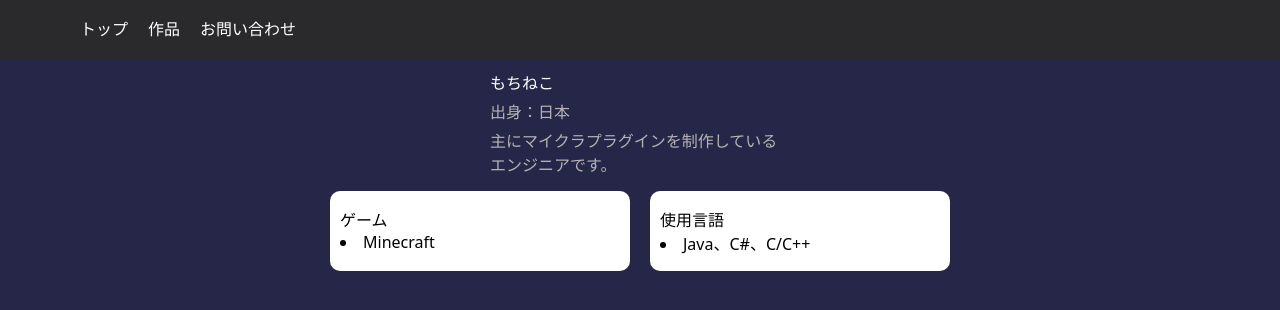
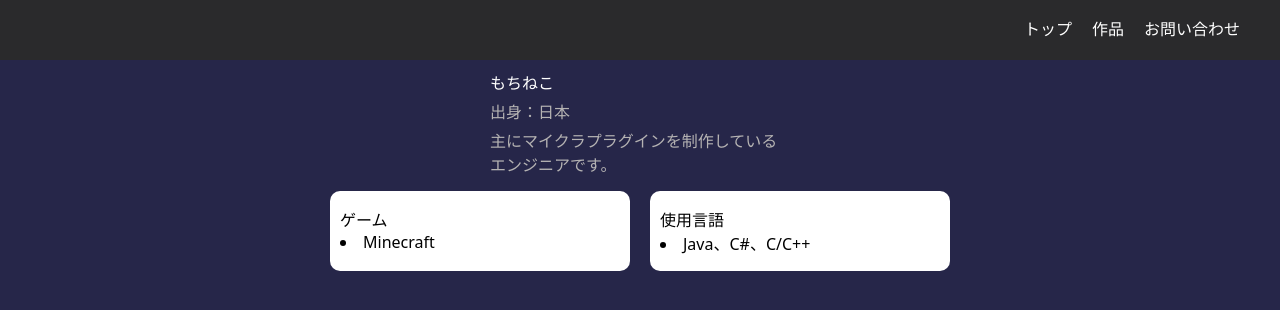
Before and after one commit to mochinekoo/mochinekoo.github.io, a plain HTML site: page index.html in a window 1280 px wide. Drawn offline with Linux system fonts and the light colour scheme.

Commit message:
[fix] メニューの位置を修正しました

```diff
--- a/menu.css
+++ b/menu.css
@@ -1,5 +1,5 @@
 .menu_list { /** 箇条書き用（ul） **/
-    margin-left: 30px;
+    margin-left: auto;
     margin-right: 30px;
     display: flex;
     align-items: stretch;
```
